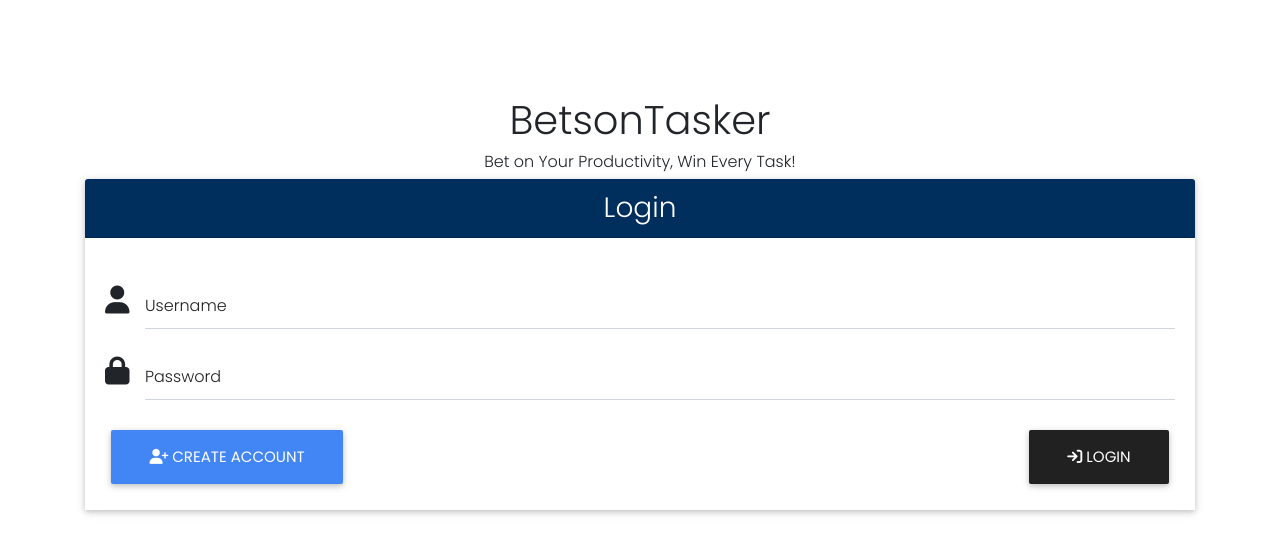
After one commit to elleecious/betson_tasker, a PHP site: page /index.php in a window 1280 px wide. The commit adds this page. Shown: the top 557 px of the page. Run offline with PHP 8.4, Linux system fonts and the light colour scheme.

Commit message:
A very quick update hahaha

```diff
--- /dev/null
+++ b/includes/header.php
@@ -0,0 +1,26 @@
+<!-- include url for url identification-->
+<?php include("url.php");?>
+<!-- top element/ do not touch -->
+<!DOCTYPE html>
+<html lang="en">
+<head>
+    <meta charset="UTF-8">
+    <meta name="viewport" content="width=device-width, initial-scale=1.0">
+    <title>BetsonTasker</title>
+    <link rel="stylesheet" type="text/css" href="<?php echo $short_url;?>css/bootstrap.min.css">
+    <link rel="stylesheet" type="text/css" href="<?php echo $short_url;?>css/mdb.min.css">
+    <link rel="stylesheet" href="<?php echo $short_url;?>css/addons/datatables.min.css">
+    <link rel="shortcut icon" href="<?php echo $short_url;?>img/favicon.ico" type="image/x-icon">
+    <link rel="preconnect" href="https://fonts.googleapis.com">
+    <link rel="preconnect" href="https://fonts.gstatic.com" crossorigin>
+    <link rel="stylesheet" href="https://cdnjs.cloudflare.com/ajax/libs/font-awesome/6.5.2/css/all.min.css">
+    <link href="https://fonts.googleapis.com/css2?family=Poppins:ital,wght@0,100;0,200;0,300;0,400;0,500;0,600;0,700;0,800;0,900;1,100;1,200;1,300;1,400;1,500;1,600;1,700;1,800;1,900&display=swap" rel="stylesheet">
+    <style>
+        .poppins-light {
+            font-family: "Poppins", sans-serif;
+            font-weight: 300;
+            font-style: normal;
+        }
+    </style>
+</head>
+<body class="poppins-light fixed-sn">
--- /dev/null
+++ b/includes/url.php
@@ -0,0 +1,6 @@
+<?php
+	// custom urls can be added here
+	// define urls here
+	$url=explode("/", $_SERVER['HTTP_HOST'].$_SERVER['REQUEST_URI']);
+	$short_url="http://".$url[0]."/".$url[1]."/";
+?>
--- a/index.html
+++ b/index.php
@@ -1,25 +1,4 @@
-<!DOCTYPE html>
-<html lang="en">
-    <head>
-        <meta charset="UTF-8">
-        <meta name="viewport" content="width=device-width, initial-scale=1.0">
-        <title>BetsonTasker</title>
-        <link rel="stylesheet" type="text/css" href="css/bootstrap.min.css">
-        <link rel="stylesheet" type="text/css" href="css/mdb.min.css">
-        <link rel="preconnect" href="https://fonts.googleapis.com">
-        <link rel="preconnect" href="https://fonts.gstatic.com" crossorigin>
-        <link rel="stylesheet" href="css/sweetalert2.min.css">
-        <link rel="stylesheet" href="https://cdnjs.cloudflare.com/ajax/libs/font-awesome/6.5.2/css/all.min.css">
-        <link href="https://fonts.googleapis.com/css2?family=Poppins:ital,wght@0,100;0,200;0,300;0,400;0,500;0,600;0,700;0,800;0,900;1,100;1,200;1,300;1,400;1,500;1,600;1,700;1,800;1,900&display=swap" rel="stylesheet">
-        <style>
-            .poppins-light {
-                font-family: "Poppins", sans-serif;
-                font-weight: 300;
-                font-style: normal;
-            }
-        </style>
-    </head>
-<body class="poppins-light">
+<?php include('includes/header.php'); ?>
   <div class="container py-5 mt-5">
       <div class="row">
         <div class="col-md-12">
--- a/js/script.js
+++ b/js/script.js
@@ -163,7 +163,7 @@ $(document).ready(function() {
             }).then((result) => {
                 if (result.isConfirmed) {
                     sessionStorage.setItem("username",username);
-                    window.location.href = 'home.html';
+                    window.location.href = 'home.php';
                 }
             });
         } else {
@@ -183,7 +183,7 @@ $(document).ready(function() {
 
     $("#btnLogout").click(function(){
         sessionStorage.removeItem("username");
-        window.location.href="index.html";
+        window.location.href="index.php";
 
     });
 
```
Also changed, not shown: home.php (renamed from home.html, +1 -22 lines), employees.php (renamed from employees.html), img/favicon.ico (added), register.php (renamed from register.html).
